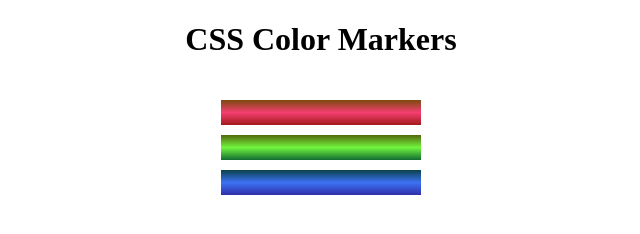
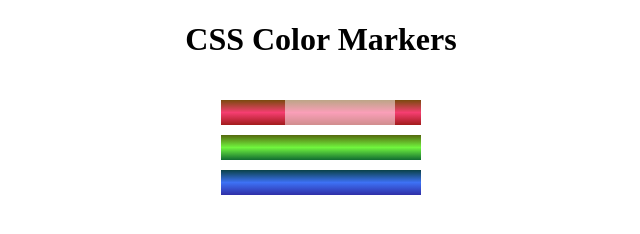
Before and after one commit to F-A-Z-A/free-code-camp, a plain HTML site: page HTMLandCSS/03_LearnCSSColorsByBuildingASetOfColoredMarkers/index.html in a window 1280 px wide. Shown: the whole page, without its empty margins (319-959 px from the left). Drawn offline with Linux system fonts and the light colour scheme.

Commit message:
03_LearnCSSColorsByBuildingASetOfColoredMarkers (78/94)

```diff
--- a/HTMLandCSS/03_LearnCSSColorsByBuildingASetOfColoredMarkers/index.html
+++ b/HTMLandCSS/03_LearnCSSColorsByBuildingASetOfColoredMarkers/index.html
@@ -9,7 +9,10 @@
 <body>
 <h1>CSS Color Markers</h1>
 <div class="container">
-	<div class="marker red"></div>
+    <div class="marker red">
+        <div class="cap"></div>
+        <div class="sleeve"></div>
+    </div>
     <div class="marker green"></div>
     <div class="marker blue"></div>
 </div>
--- a/HTMLandCSS/03_LearnCSSColorsByBuildingASetOfColoredMarkers/style.css
+++ b/HTMLandCSS/03_LearnCSSColorsByBuildingASetOfColoredMarkers/style.css
@@ -24,3 +24,18 @@ h1 {
 .blue {
     background: linear-gradient(hsl(186, 76%, 16%), hsl(223, 90%, 60%), hsl(240, 56%, 42%));
 }
+
+.cap {
+    width: 60px;
+    height: 25px;
+}
+
+.sleeve {
+    width: 110px;
+    height: 25px;
+    background-color: rgba(255, 255, 255, 50%);
+}
+
+.cap, .sleeve {
+    display: inline-block;
+}
```
Lines whose indentation alone changed are shown as unchanged.
